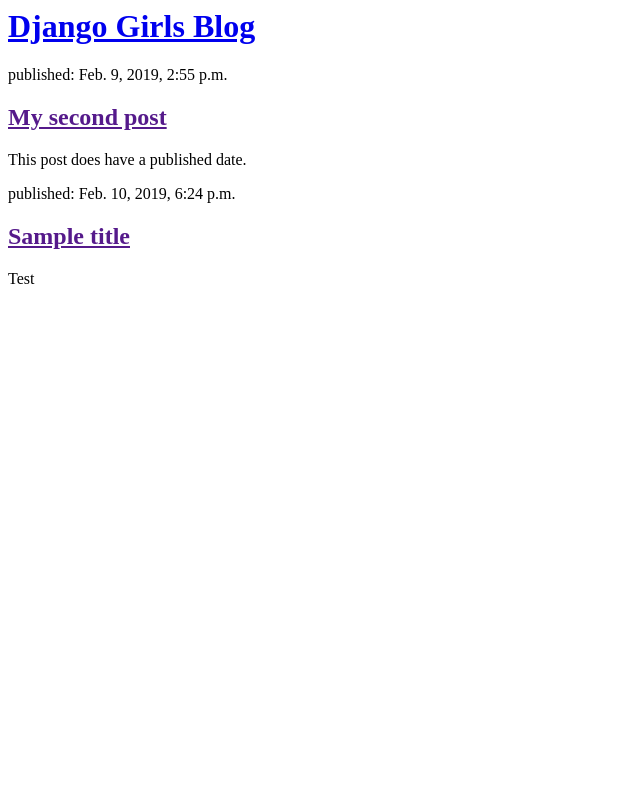
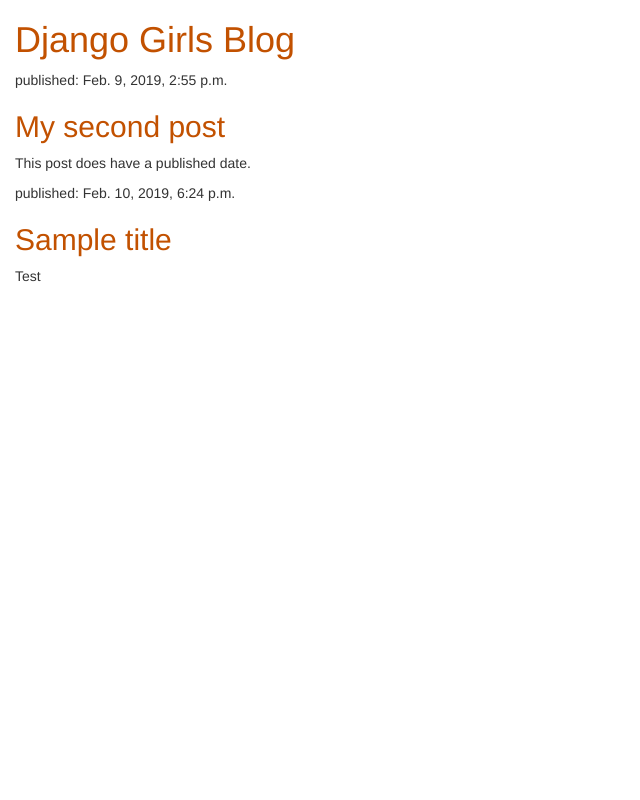
Before and after one commit to brandonlai24/first-djangogirls-blog, a Django app: page / in a window 1280 px wide. Shown: the whole page, without its empty margins (0-640 px from the left). Run offline with Django 3.2, Linux system fonts and the light colour scheme; data comes from the database, SQL or seed files in the repository; some libraries are stand-ins or nearby versions.

Commit message:
Commit with css file

```diff
--- /dev/null
+++ b/mysite/blog/static/css/blog.css
@@ -0,0 +1,6 @@
+h1 a, h2 a {
+    color: #C25100;
+}
+body {
+    padding-left: 15px;
+}
--- a/mysite/blog/templates/blog/post_list.html
+++ b/mysite/blog/templates/blog/post_list.html
@@ -1,6 +1,10 @@
+{% load static %}
 <html>
     <head>
         <title>Django Girls blog</title>
+        <link rel="stylesheet" href="//maxcdn.bootstrapcdn.com/bootstrap/3.2.0/css/bootstrap.min.css">
+        <link rel="stylesheet" href="//maxcdn.bootstrapcdn.com/bootstrap/3.2.0/css/bootstrap-theme.min.css">
+        <link rel="stylesheet" href="{% static 'css/blog.css' %}">
     </head>
     <body>
         <div>
```
Lines whose indentation alone changed are shown as unchanged.
